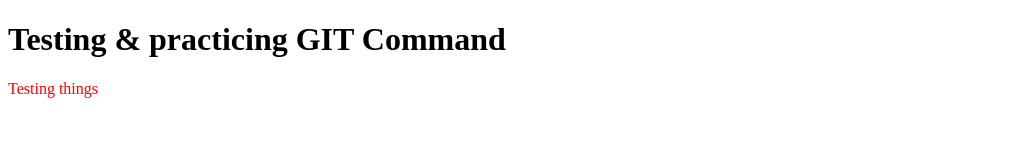
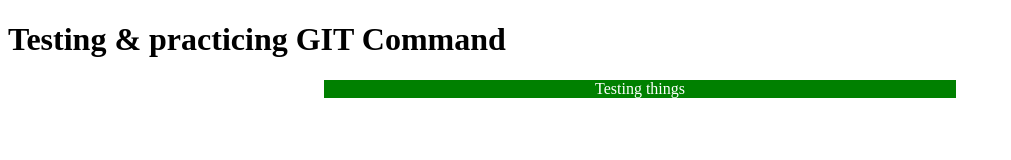
Before and after one commit to Braionic/emekemini.github.io, a plain HTML site: page index.html in a window 1280 px wide. Shown: the whole page, without its empty margins (0-1011 px from the left). Drawn offline with Linux system fonts and the light colour scheme.

Commit message:
i centered the div

```diff
--- a/index.html
+++ b/index.html
@@ -6,6 +6,8 @@
 </head>
 <body>
 <h1>Testing & practicing GIT Command</h1>
+<div class="main">
 <p>Testing things</p>
+</div>
 </body>
 </html>
--- a/style.css
+++ b/style.css
@@ -1,6 +1,11 @@
 * {
   box-sizing: border-box;
 }
-p{
-  color: red;
+
+div.main {
+  text-align: center;
+  background-color: green;
+  width: 50%;
+  margin: auto;
+  color: white;
 }
```
